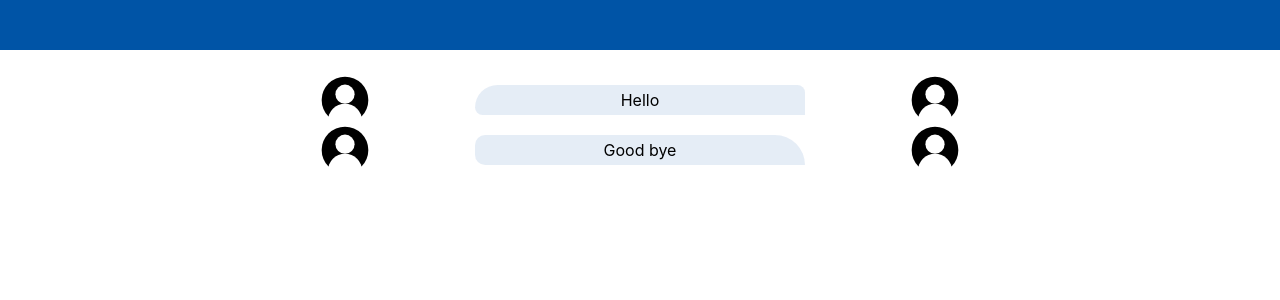
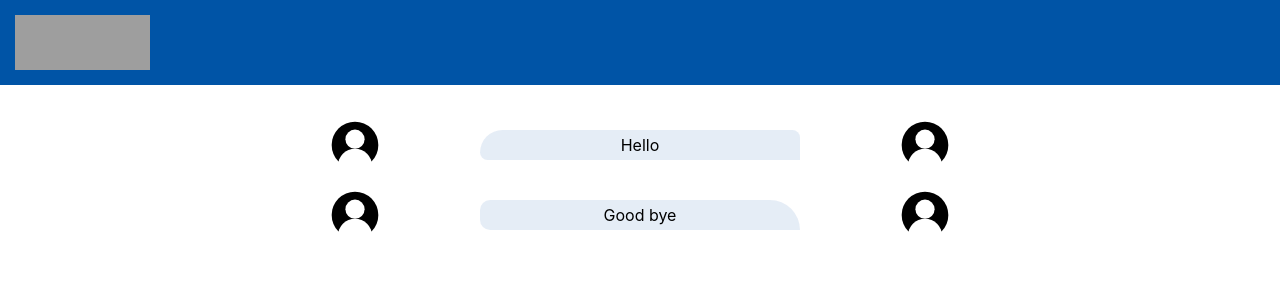
Before and after one commit to tjferguson/cmfc_web, a React (Create React App) app: page / in a window 1280 px wide. Shown: the top 300 px of the page. Built offline with nearby package versions, Linux system fonts and the light colour scheme; grey boxes are pictures that could not be loaded.

Commit message:
Added logo

```diff
--- a/src/App.css
+++ b/src/App.css
@@ -15,19 +15,32 @@
 
 .Picture {
   max-width: 50px;
+  margin: 10px;
 }
 
 .Header {
-  min-height: 50px;
+  min-height: 75px;
   width: 100%;
   background-color: rgb(0, 84, 166);
   margin-bottom: 25px;
 }
 
+.HeaderLogo {
+  background: url("https://www.compassion.com//multimedia/sponsor-a-child.svg")
+    center center no-repeat;
+  background-size: 100% 100%;
+  width: 135px;
+  height: 55px;
+  margin: 15px;
+}
+
 .Message {
-  padding: 5px;
+  min-height: 30px;
   background-color: rgba(0, 84, 166, 0.1);
   width: 50%;
+  display: flex;
+  justify-content: center;
+  align-items: center;
 }
 
 .rightUser {
--- a/src/Header.js
+++ b/src/Header.js
@@ -1,7 +1,11 @@
 import React from "react";
 
 const Header = () => {
-  return <header className="Header" />;
+  return (
+    <header className="Header">
+      <div className="HeaderLogo" />
+    </header>
+  );
 };
 
 export default Header;
```
